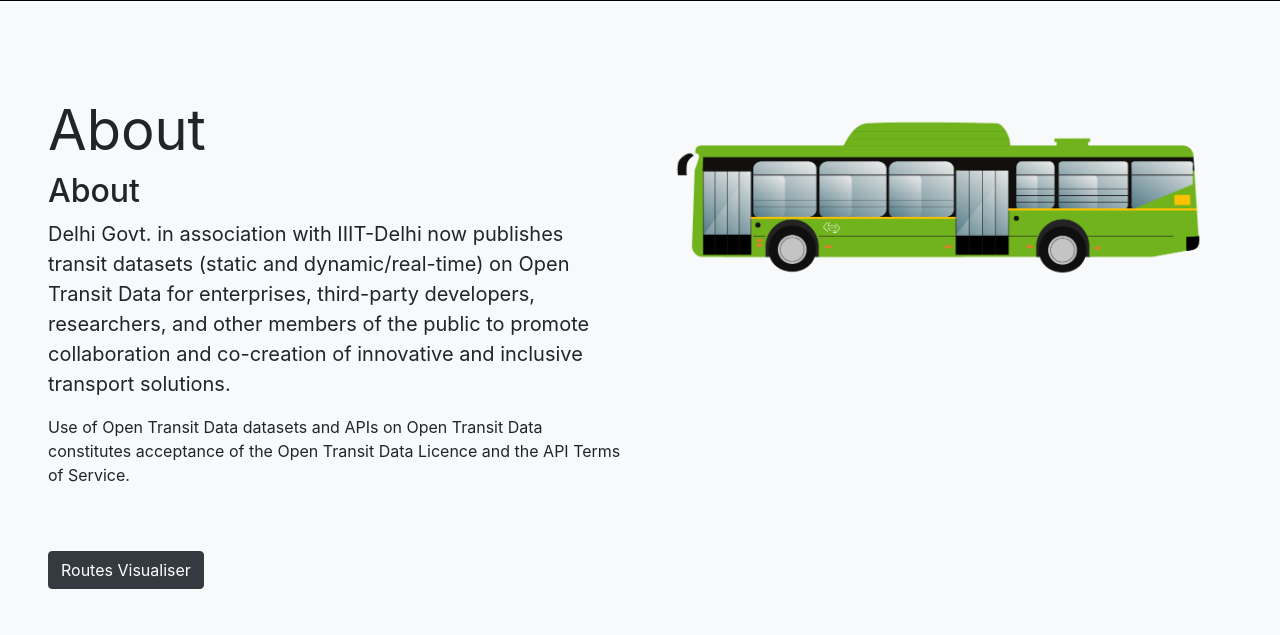
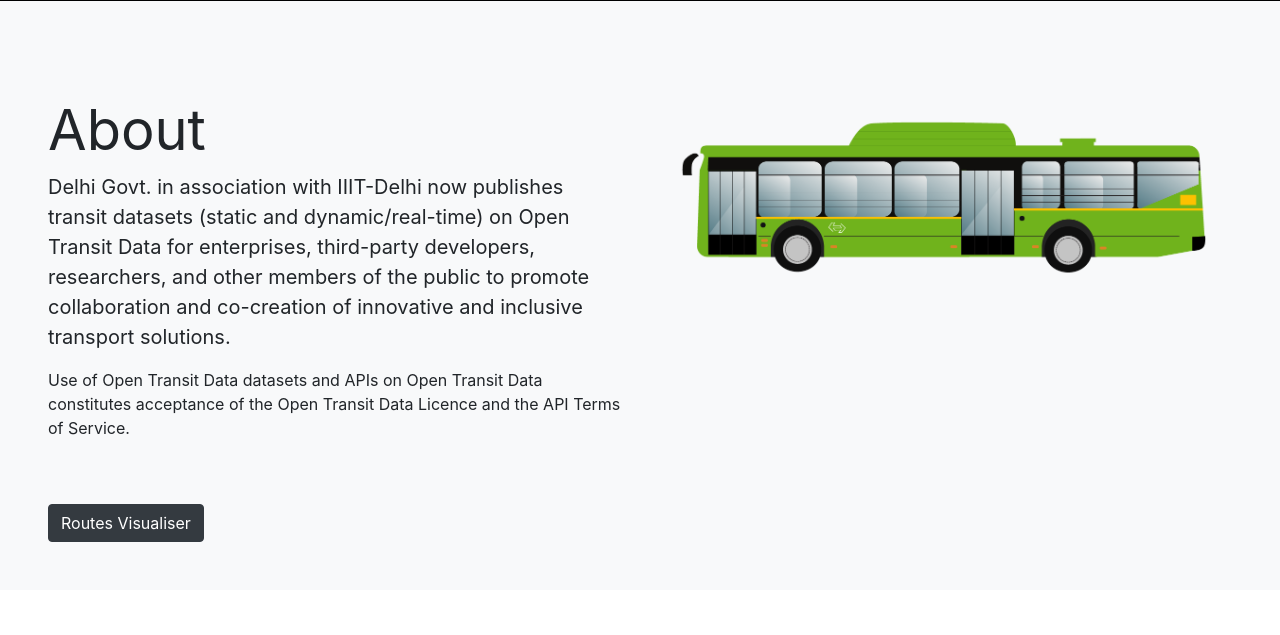
Before and after one commit to ks-chartr/electric--open-ev-database, a Django app: page / in a window 1280 px wide. Shown: the part 771-1406 px from the top of the page. Run offline with Django 3.2, Linux system fonts and the light colour scheme; some libraries are stand-ins or nearby versions.

Commit message:
removed credentials from base.html, bus centered;

```diff
--- a/Opendata/Opendata/settings.py
+++ b/Opendata/Opendata/settings.py
@@ -23,7 +23,7 @@
 SECRET_KEY = '9-$e_(0z#g@#3&!%0#z2#cf%3hsd%!gp8d)dhmtqe45tl#!00r'
 
 # SECURITY WARNING: don't run with debug turned on in production!
-DEBUG = False
+DEBUG = True
 
 ALLOWED_HOSTS = ['*']
 
--- a/Opendata/static/css/product.css
+++ b/Opendata/static/css/product.css
@@ -256,3 +256,9 @@
   background-color: #398EB4;
 
 }
+
+.bus_1 {
+    height: 200px;
+    margin: 0 auto;
+    display: block;
+}
--- a/Opendata/templates/base.html
+++ b/Opendata/templates/base.html
@@ -1,11 +1,5 @@
 {% load staticfiles %}
 <!DOCTYPE HTML>
-<!--
-@author Varun Bansal
-Backend: Django 2.1
-Front-end: Bootstrap, mdl.
-For more details contact varun13168@iiitd.ac.in
--->
 
 <html lang="en">
   <head>
@@ -13,9 +7,9 @@
     <meta name="viewport" content="width=device-width, initial-scale=1, shrink-to-fit=no">
     <meta name="description" content="">
     <meta name="author" content="">
-    <link rel="icon" href="/static/favicon.png">
+    <link rel="icon" href="{%static 'img/favicon.png' %}">
 
-    <title>Open Data</title>
+    <title>Open Transit Data | Delhi</title>
 
     <!-- Bootstrap core CSS -->
     <link href="{%static 'css/bootstrap.css' %}" rel="stylesheet">
--- a/Opendata/templates/index.html
+++ b/Opendata/templates/index.html
@@ -34,12 +34,11 @@
 	<div class="row">
       <div class="col-md-6 p-lg-6 my-5">
         <h1 class="display-4 font-weight-normal">About</h1>
-        <h2>About</h2>
         <p class="lead font-weight-normal">Delhi Govt. in association with IIIT-Delhi now publishes transit datasets (static and dynamic/real-time) on Open Transit Data for enterprises, third-party developers, researchers, and other members of the public to promote collaboration and co-creation of innovative and inclusive transport solutions.</p>
         <p>Use of Open Transit Data datasets and APIs on Open Transit Data constitutes acceptance of the Open Transit Data Licence and the API Terms of Service.</p>
       </div>
       <div class="col-md-6 p-lg-6 my-5 d-none d-md-block">
-      	<img src="{%static 'img/bus_1.png' %}" height="200px; margin: 0 auto; display: block;">
+      	<img class="bus_1" src="{%static 'img/bus_1.png' %}">
   	  </div>
     </div>
     <div class="row">
```
Also changed, not shown: Opendata/static/img/ favicon.png (renamed from Opendata/static/ favicon.png).
